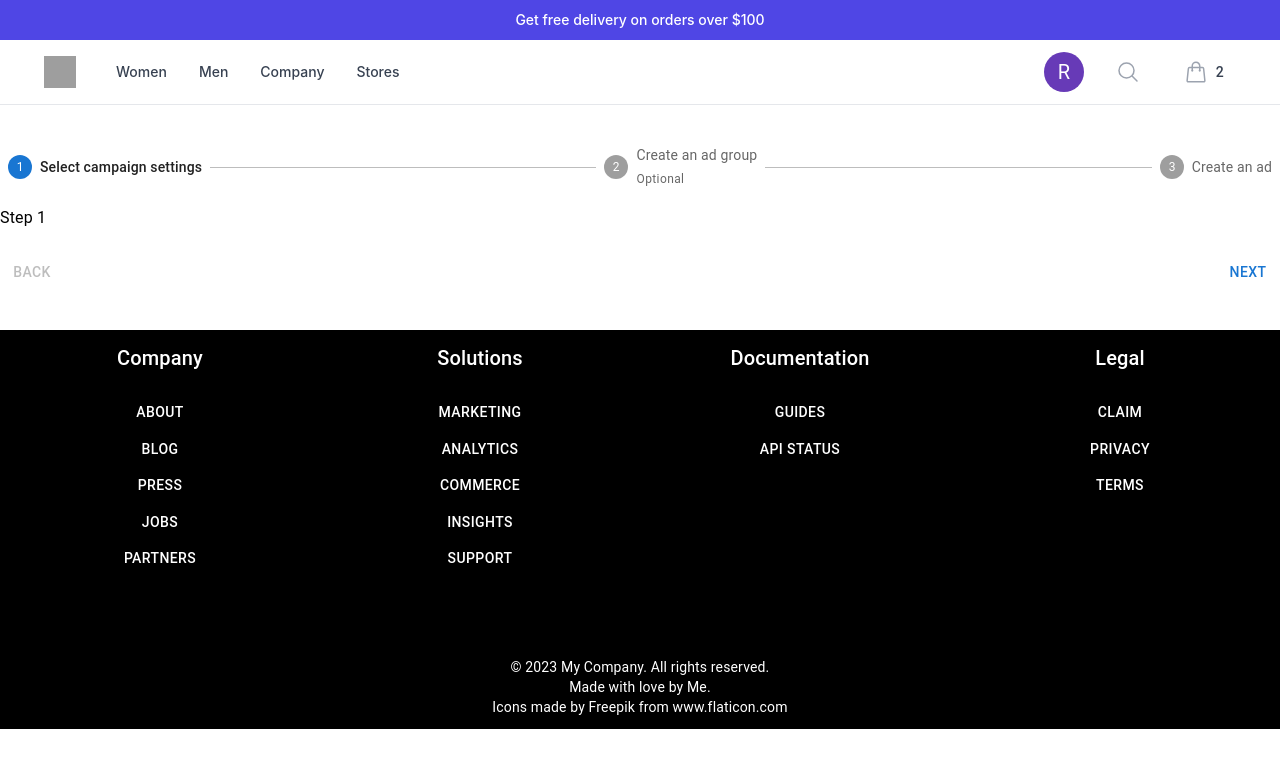
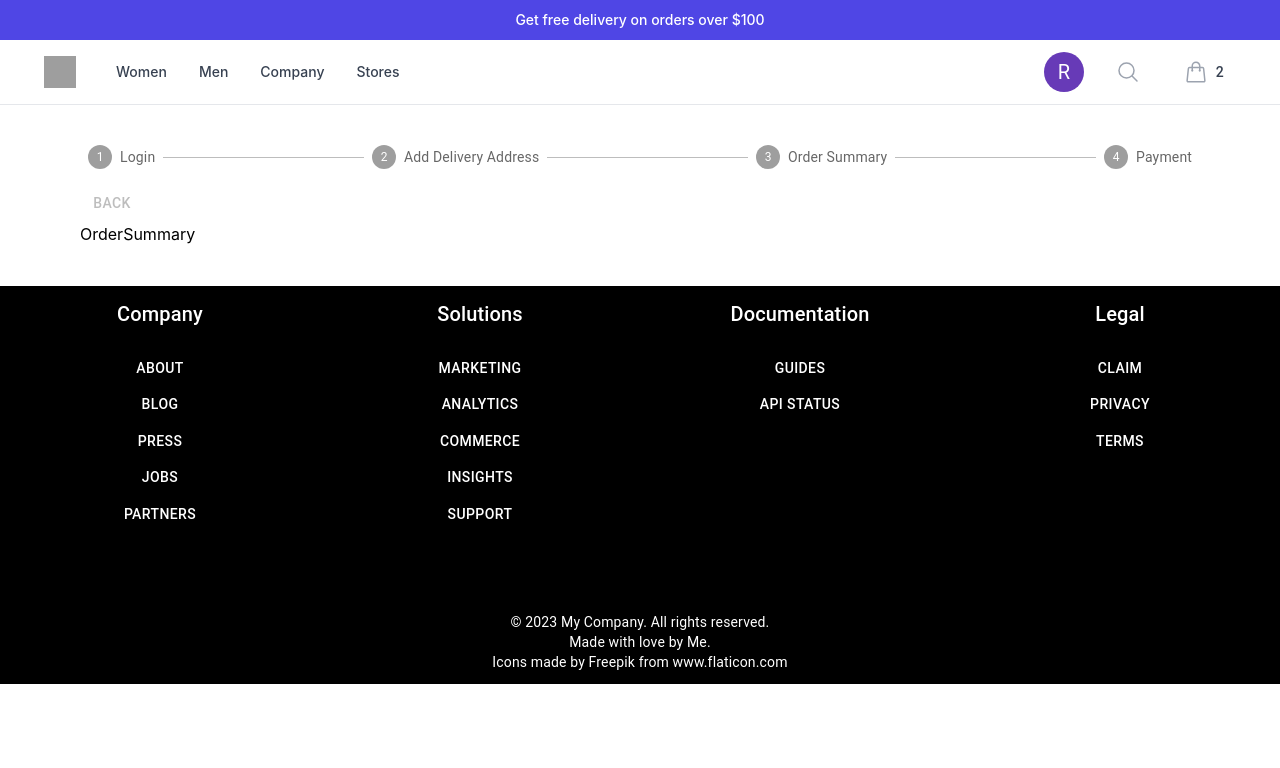
Before and after one commit to ArjunDevSingla/ecommerce_website, a React (Create React App) app: page / in a window 1280 px wide. Shown: the top 768 px of the page. Built offline with nearby package versions, Linux system fonts and the light colour scheme; grey boxes are pictures that could not be loaded.

Commit message:
Working on the Checkout Page

```diff
--- /dev/null
+++ b/src/customer/components/AddressCard/AddressCard.jsx
@@ -0,0 +1,9 @@
+import React from 'react'
+
+const AddressCard = () => {
+  return (
+    <div>AddressCard</div>
+  )
+}
+
+export default AddressCard
--- /dev/null
+++ b/src/customer/components/Checkout/AddDeliveryAddressForm.jsx
@@ -0,0 +1,20 @@
+import React from 'react'
+import AddressCard from '../AddressCard/AddressCard'
+import { Button, Grid } from '@mui/material'
+
+const AddDeliveryAddressForm = () => {
+  return (
+    <div>
+        <Grid container spacing={4}>
+            <Grid classname="border rounded-md shadow-md h-[30.5rem] overflow-y-scroll">
+                <div className='p-5 py-7 border-b cursor-pointer'>
+                    <AddressCard/>
+                </div>
+                <Button sx={{mt:2}} size='large' variant='contained'>Deliver Here</Button>
+            </Grid>
+        </Grid>
+    </div>
+  )
+}
+
+export default AddDeliveryAddressForm
--- a/src/customer/components/Checkout/Checkout.jsx
+++ b/src/customer/components/Checkout/Checkout.jsx
@@ -1,34 +1,30 @@
-import * as React from 'react';
-import Box from '@mui/material/Box';
-import Stepper from '@mui/material/Stepper';
-import Step from '@mui/material/Step';
-import StepLabel from '@mui/material/StepLabel';
-import Button from '@mui/material/Button';
-import Typography from '@mui/material/Typography';
+import * as React from "react";
+import Box from "@mui/material/Box";
+import Stepper from "@mui/material/Stepper";
+import Step from "@mui/material/Step";
+import StepLabel from "@mui/material/StepLabel";
+import Button from "@mui/material/Button";
+import Typography from "@mui/material/Typography";
+import { useLocation } from "react-router-dom";
+import AddDeliveryAddressForm from "./AddDeliveryAddressForm";
+import OrderSummary from "./OrderSummary";
 
-const steps = ['Select campaign settings', 'Create an ad group', 'Create an ad'];
+const steps = [
+  "Login",
+  "Add Delivery Address",
+  "Order Summary",
+  "Payment",
+];
 
-export default function HorizontalLinearStepper() {
+export default function Checkout() {
   const [activeStep, setActiveStep] = React.useState(0);
-  const [skipped, setSkipped] = React.useState(new Set());
+  const location = useLocation();
+  const querySearch = new URLSearchParams(location.search);
 
-  const isStepOptional = (step) => {
-    return step === 1;
-  };
-
-  const isStepSkipped = (step) => {
-    return skipped.has(step);
-  };
+  const step = querySearch.get("step")
 
   const handleNext = () => {
-    let newSkipped = skipped;
-    if (isStepSkipped(activeStep)) {
-      newSkipped = new Set(newSkipped.values());
-      newSkipped.delete(activeStep);
-    }
-
     setActiveStep((prevActiveStep) => prevActiveStep + 1);
-    setSkipped(newSkipped);
   };
 
   const handleBack = () => {
@@ -36,19 +32,13 @@ export default function HorizontalLinearStepper() {
   };
 
   return (
-    <Box sx={{ width: '100%' }}>
-      <Stepper activeStep={activeStep}>
+    <div className="px-10 lg:px-20">
+      <Box sx={{ width: "100%" }}>
+        <Stepper activeStep={step}>
           {steps.map((label, index) => {
             const stepProps = {};
             const labelProps = {};
-          if (isStepOptional(index)) {
-            labelProps.optional = (
-              <Typography variant="caption">Optional</Typography>
-            );
-          }
-          if (isStepSkipped(index)) {
-            stepProps.completed = false;
-          }
+
             return (
               <Step key={label} {...stepProps}>
                 <StepLabel {...labelProps}>{label}</StepLabel>
@@ -64,8 +54,7 @@ export default function HorizontalLinearStepper() {
           </React.Fragment>
         ) : (
           <React.Fragment>
-          <Typography sx={{ mt: 2, mb: 1 }}>Step {activeStep + 1}</Typography>
-          <Box sx={{ display: 'flex', flexDirection: 'row', pt: 2 }}>
+            <Box sx={{ display: "flex", flexDirection: "row", pt: 2 }}>
               <Button
                 color="inherit"
                 disabled={activeStep === 0}
@@ -74,19 +63,14 @@ export default function HorizontalLinearStepper() {
               >
                 Back
               </Button>
-            <Box sx={{ flex: '1 1 auto' }} />
-            {isStepOptional(activeStep) && (
-              <Button color="inherit" onClick={handleSkip} sx={{ mr: 1 }}>
-                Skip
-              </Button>
-            )}
+            </Box>
 
-            <Button onClick={handleNext}>
-              {activeStep === steps.length - 1 ? 'Finish' : 'Next'}
-            </Button>
-          </Box>
+            <div>
+              {step==2?<AddDeliveryAddressForm/>:<OrderSummary/>}
+            </div>
           </React.Fragment>
         )}
       </Box>
+    </div>
   );
 }
--- /dev/null
+++ b/src/customer/components/Checkout/OrderSummary.jsx
@@ -0,0 +1,9 @@
+import React from 'react'
+
+const OrderSummary = () => {
+  return (
+    <div>OrderSummary</div>
+  )
+}
+
+export default OrderSummary
```
Lines whose indentation alone changed are shown as unchanged.
